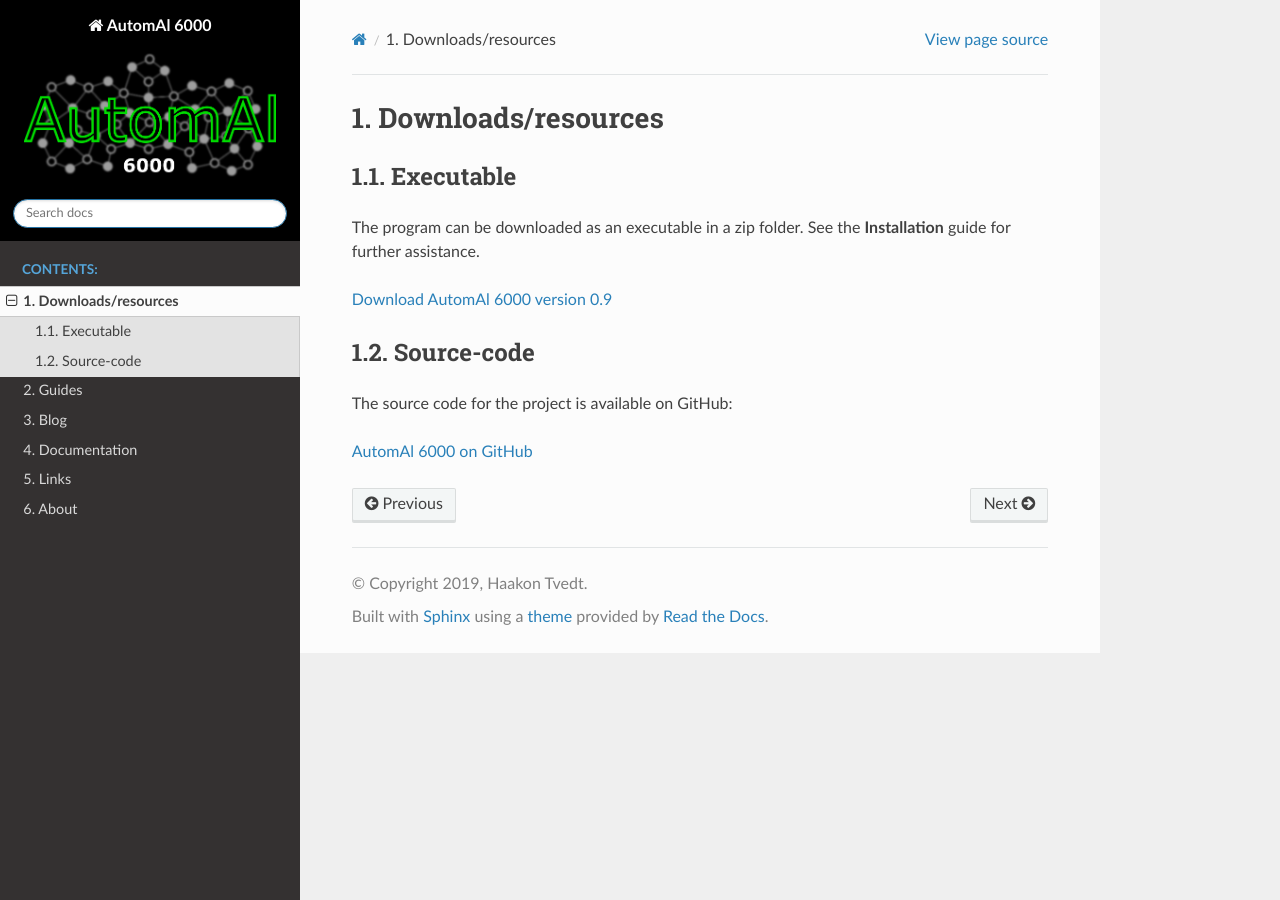
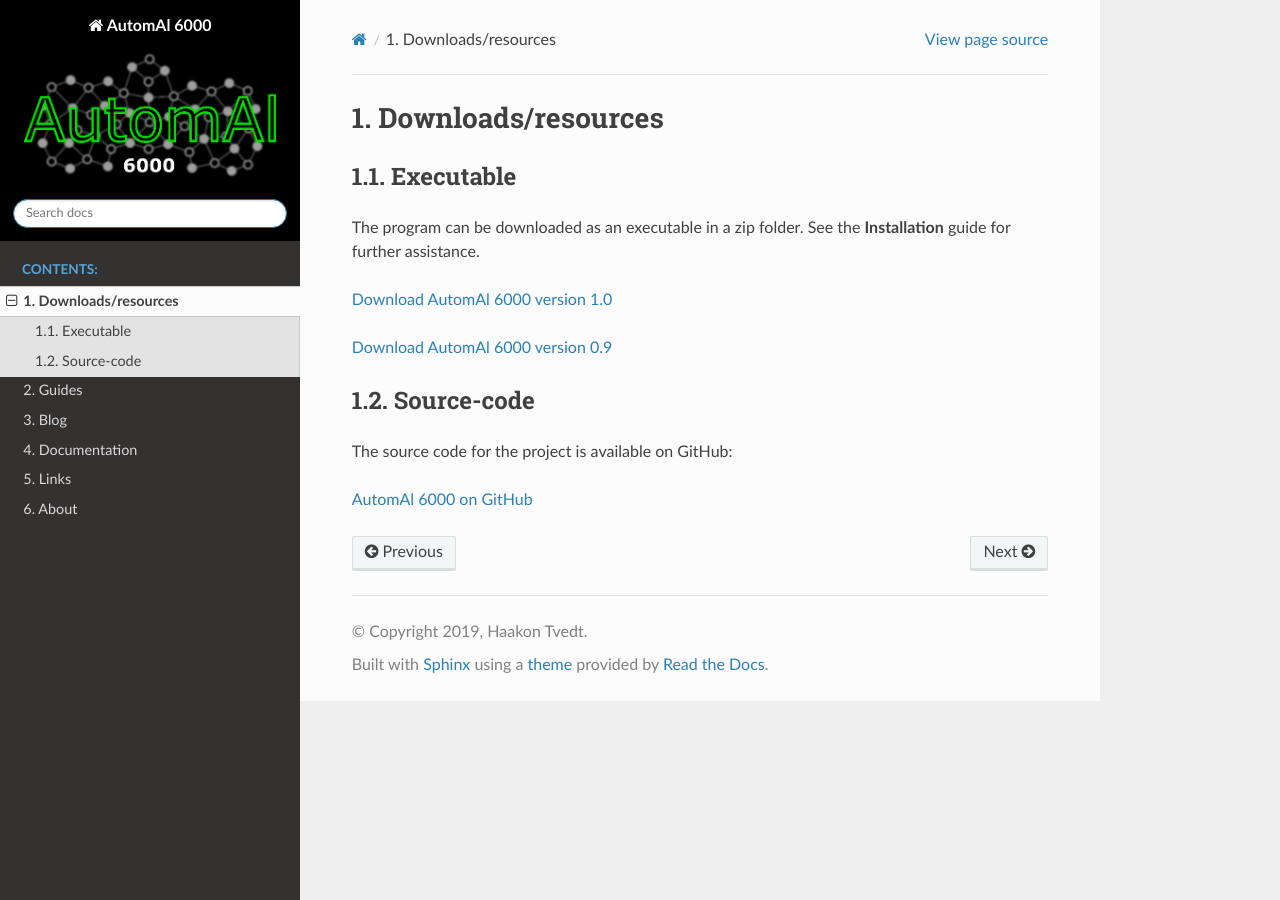
Before and after one commit to Haawk666/AutomAl-6000, a Sphinx documentation site: the page built from Docs/source/downloads.rst, in a window 1280 px wide. Built offline with Sphinx 7.4.7 and the Read the Docs theme 2.0.0, drawn with Linux system fonts in a browser that asks for light colours; formulas are drawn with MathJax 3.

Commit message:
New version upload

```diff
--- a/Docs/source/downloads.rst
+++ b/Docs/source/downloads.rst
@@ -5,6 +5,8 @@
 ~~~~~~~~~~~~~~~~~~~~~~~~~~~~~~~~~~~~
 
 The program can be downloaded as an executable in a zip folder. See the **Installation** guide for further assistance.
+
+`Download AutomAl 6000 version 1.0 <http://automal.org/files/AutomAl6000_v1.0.zip>`_
 
 `Download AutomAl 6000 version 0.9 <http://folk.ntnu.no/haakot/files/AutomAl6000_v0.9.zip>`_
 
```
Also changed, not shown: 1 other file.
